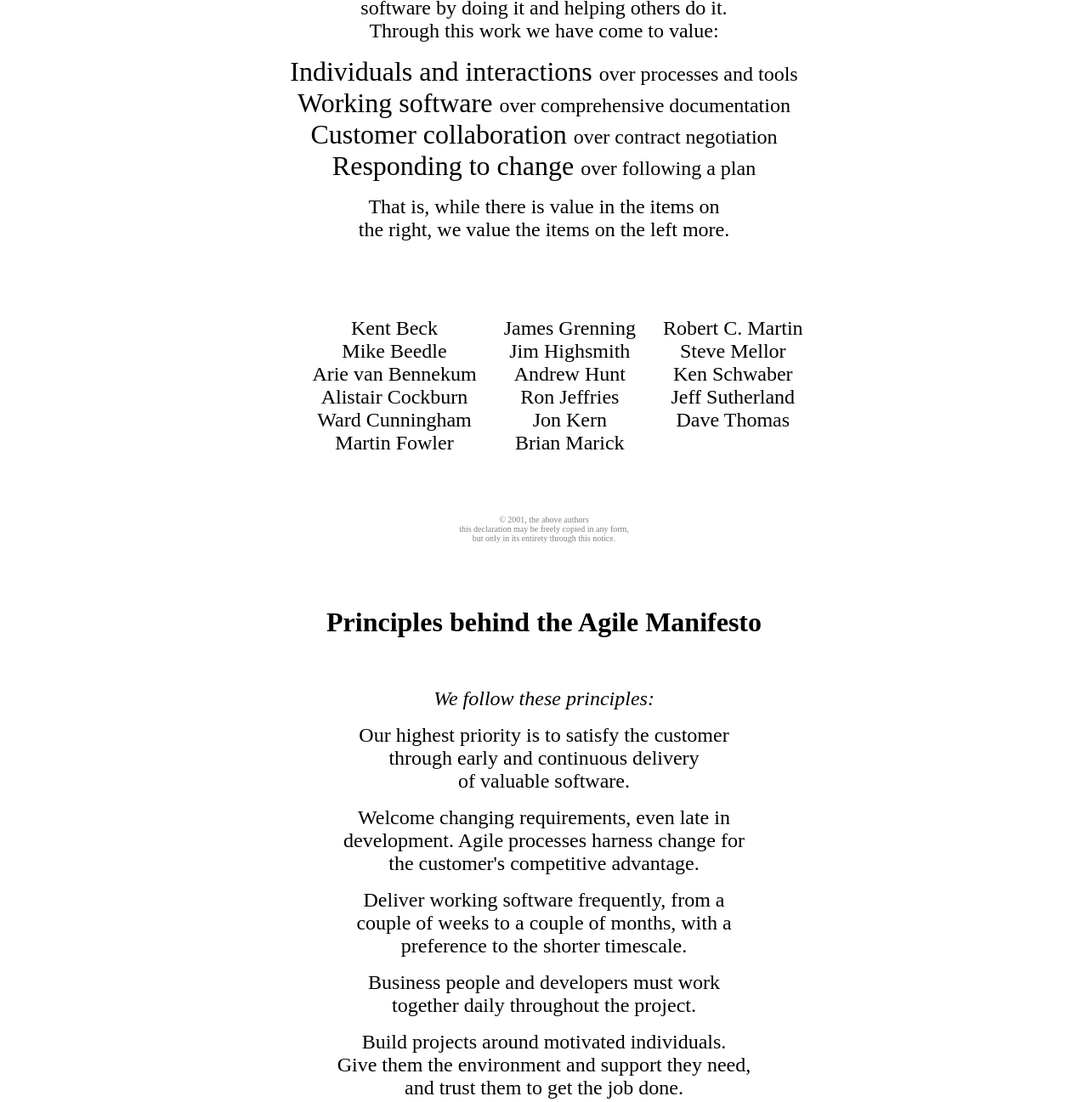
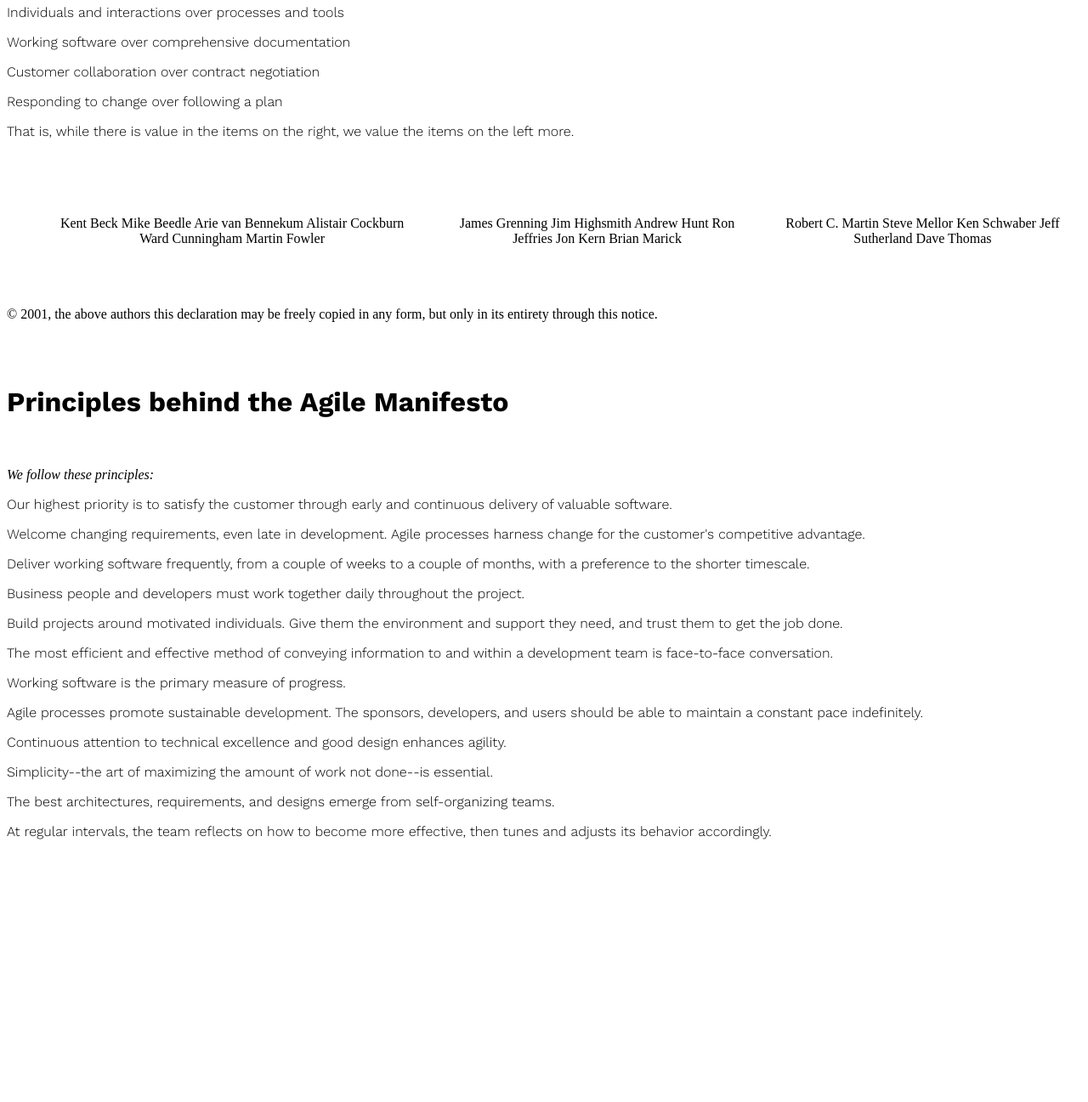
Before and after one commit to iryan2/agile-manifesto, a plain HTML site: page index.html in a window 1280 px wide. Shown: the part 261-1558 px from the top of the page at 85% size. After the commit the page ends 1327 px from the top, so only its background shows below. Drawn offline with nearby package versions, Linux system fonts and the light colour scheme.

Commit message:
Refactoring

```diff
--- a/index.html
+++ b/index.html
@@ -1,9 +1,8 @@
-<!DOCTYPE HTML PUBLIC "-//W3C//DTD HTML 3.2 Final//EN
-">
-<html>
+<!DOCTYPE html>
+<html lang="en">
   <head>
     <title>Manifesto for Agile Software Development</title>
-<meta http-equiv="Content-Type" content="text/html; charset=utf-8" />
+    <meta charset="UTF-8">
     <meta name="description" content="
     We are uncovering better ways of developing software
     by doing it and helping others do it. These are our
@@ -17,153 +16,158 @@ iterative development, collaborative development,
     software engineering best practices, software development,
     best practices
     ">
+    <link href="https://fonts.googleapis.com/css?family=Work+Sans:300,700" rel="stylesheet">
+
+    <style>
+h1 {
+  font-family: 'Work Sans', sans-serif;
+  font-weight: 800;
+}
+p {
+  font-family: 'Work Sans', sans-serif;
+  font-weight: 300;
+}
+    </style>
   </head>
-<body background="/background.jpg">
-<center>
+  <body>
     <br><br><br><br>
 
     <h1>Manifesto for Agile Software Development</h1>
     <br><br><br>
 
     <p>
-
-<font size="+2">
-We are uncovering better ways of developing<br>
-software by doing it and helping others do it.<br>
-Through this work we have come to value:<br>
-</font>
+    We are uncovering better ways of developing
+    software by doing it and helping others do it.
+    Through this work we have come to value:
 
     <p>
-<font size="+2"></font><font size="+3">Individuals and interactions </font><font size="+2">over processes and tools<br></font>
-<font size="+2"></font><font size="+3">Working software </font><font size="+2">over comprehensive documentation<br></font>
-<font size="+2"></font><font size="+3">Customer collaboration </font><font size="+2">over contract negotiation<br></font>
-<font size="+2"></font><font size="+3">Responding to change </font><font size="+2">over following a plan<br></font>
+    <span class="value--large">Individuals and interactions</span> over processes and tools
+    <p>
+    <span class="value--large">Working software</span> over comprehensive documentation
+    <p>
+    <span class="value--large">Customer collaboration</span> over contract negotiation
+    <p>
+    <span class="value--large">Responding to change</span> over following a plan
 
 
     <p>
-<font size="+2">
-That is, while there is value in the items on<br>
-the right, we value the items on the left more.<br>
+    That is, while there is value in the items on
+    the right, we value the items on the left more.
 
-</font>
     <br><br><br><br>
 
-<table cellpadding=15><tr align=center valign=top>
-<td><font size="+2">
-<td><font size="+2">
-Kent Beck<br>
-Mike Beedle<br>
-Arie van Bennekum<br>
-Alistair Cockburn<br>
-Ward Cunningham<br>
-Martin Fowler<br>
-</font></td>
+    <table cellpadding=15>
+      <tr align=center valign=top>
+        <td>
+          <td>
+            Kent Beck
+            Mike Beedle
+            Arie van Bennekum
+            Alistair Cockburn
+            Ward Cunningham
+            Martin Fowler
+          </td>
 
-<td><font size="+2">
+          <td>
 
-James Grenning<br>
-Jim Highsmith<br>
-Andrew Hunt<br>
-Ron Jeffries<br>
-Jon Kern<br>
-Brian Marick<br>
-</font></td>
+            James Grenning
+            Jim Highsmith
+            Andrew Hunt
+            Ron Jeffries
+            Jon Kern
+            Brian Marick
+          </td>
 
-<td><font size="+2">
-Robert C. Martin<br>
+          <td>
+            Robert C. Martin
 
-Steve Mellor<br>
-Ken Schwaber<br>
-Jeff Sutherland<br>
-Dave Thomas<br>
-</font></td>
-</tr></table>
+            Steve Mellor
+            Ken Schwaber
+            Jeff Sutherland
+            Dave Thomas
+          </td>
+      </tr>
+    </table>
     <br><br><br>
 
-<font size=1 color=gray>
-&copy; 2001, the above authors<br>
-this declaration may be freely copied in any form, <br>
+    &copy; 2001, the above authors
+    this declaration may be freely copied in any form,
     but only in its entirety through this notice.
 
-</font>
+    <br><br><br><br>
 
-
-<br><br><br><br>
-<center><h1>Principles behind the Agile Manifesto</h1></center>
+    <h1>Principles behind the Agile Manifesto</h1>
 
     <br><br>
-<center>
-<font size="+2">
+
     <i>We follow these principles:</i>
-</font>
 
-<p><font size="+2">
-Our highest priority is to satisfy the customer<br>
-through early and continuous delivery<br>
+    <p>
+    Our highest priority is to satisfy the customer
+    through early and continuous delivery
     of valuable software.
-</font></p>
+    </p>
 
-<p><font size="+2">
-Welcome changing requirements, even late in <br>
-development. Agile processes harness change for <br>
+    <p>
+    Welcome changing requirements, even late in
+    development. Agile processes harness change for
     the customer's competitive advantage.
-</font></p>
+    </p>
 
-<p><font size="+2">
-Deliver working software frequently, from a <br>
-couple of weeks to a couple of months, with a <br>
+    <p>
+    Deliver working software frequently, from a
+    couple of weeks to a couple of months, with a
     preference to the shorter timescale.
-</font></p>
+    </p>
 
-<p><font size="+2">
-Business people and developers must work <br>
+    <p>
+    Business people and developers must work
     together daily throughout the project.
-</font></p>
+    </p>
 
-<p><font size="+2">
-Build projects around motivated individuals. <br>
-Give them the environment and support they need, <br>
+    <p>
+    Build projects around motivated individuals.
+    Give them the environment and support they need,
     and trust them to get the job done.
-</font></p>
+    </p>
 
-<p><font size="+2">
-The most efficient and effective method of <br>
-conveying information to and within a development <br>
+    <p>
+    The most efficient and effective method of
+    conveying information to and within a development
     team is face-to-face conversation.
-</font></p>
+    </p>
 
-<p><font size="+2">
+    <p>
     Working software is the primary measure of progress.
-</font></p>
+    </p>
 
-<p><font size="+2">
-Agile processes promote sustainable development. <br>
-The sponsors, developers, and users should be able <br>
+    <p>
+    Agile processes promote sustainable development.
+    The sponsors, developers, and users should be able
     to maintain a constant pace indefinitely.
-</font></p>
+    </p>
 
-<p><font size="+2">
-Continuous attention to technical excellence <br>
+    <p>
+    Continuous attention to technical excellence
     and good design enhances agility.
-</font></p>
+    </p>
 
-<p><font size="+2">
-Simplicity--the art of maximizing the amount <br>
+    <p>
+    Simplicity--the art of maximizing the amount
     of work not done--is essential.
-</font></p>
+    </p>
 
-<p><font size="+2">
-The best architectures, requirements, and designs <br>
+    <p>
+    The best architectures, requirements, and designs
     emerge from self-organizing teams.
-</font></p>
+    </p>
 
-<p><font size="+2">
-At regular intervals, the team reflects on how <br>
-to become more effective, then tunes and adjusts <br>
+    <p>
+    At regular intervals, the team reflects on how
+    to become more effective, then tunes and adjusts
     its behavior accordingly.
-</font></p>
+    </p>
     <br><br><br>
 
-</center>
   </body>
 </html>
```
Lines whose indentation alone changed are shown as unchanged.
